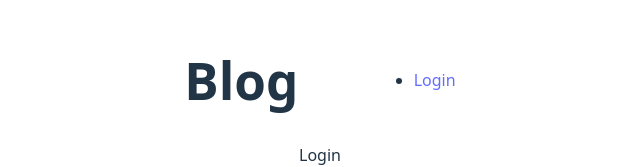
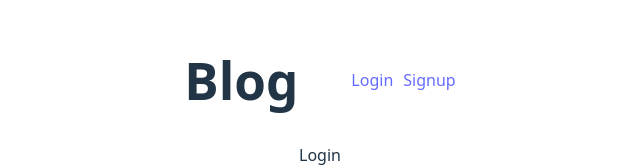
Before and after one commit to Hsoren31/blog-api, a React (Vite) app in the folder author/: page /login in a window 1280 px wide. Shown: the part 174-341 px from the top of the page, without its empty margins (320-960 px from the left). Built offline with nearby package versions, Linux system fonts and the light colour scheme.

Commit message:
FEAT: add signup link to nav bar

```diff
--- a/author/src/components/Header.jsx
+++ b/author/src/components/Header.jsx
@@ -34,9 +34,12 @@ export default function Header() {
         </nav>
       ) : (
         <nav>
-          <ul>
+          <ul className="nav">
             <li>
               <Link to="/login">Login</Link>
+            </li>
+            <li>
+              <Link to="/signup">Signup</Link>
             </li>
           </ul>
         </nav>
```
